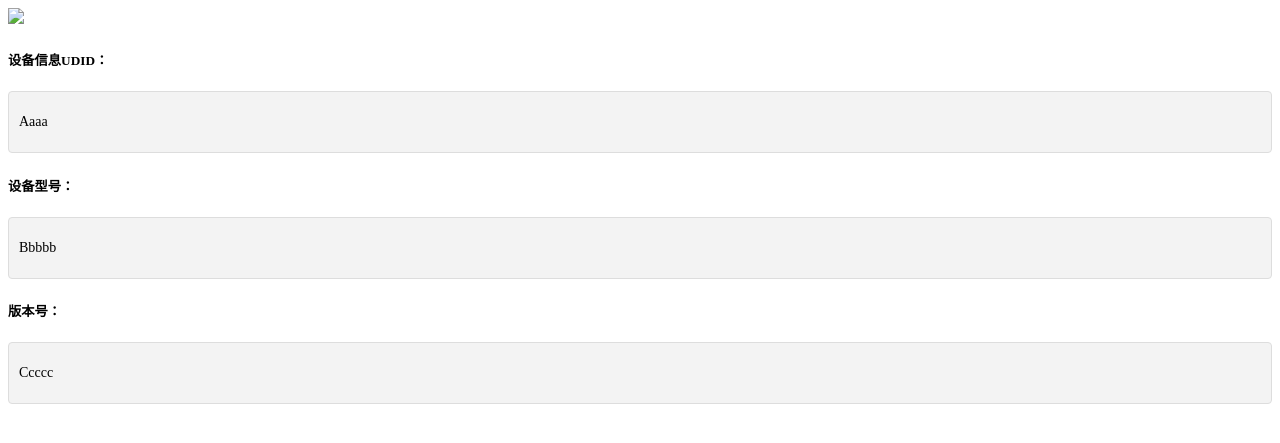
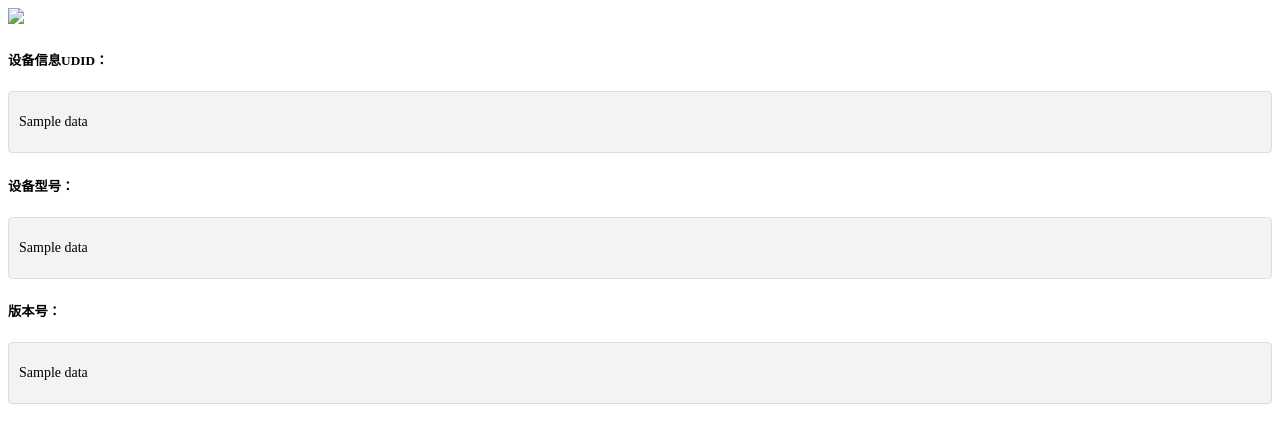
Before and after one commit to dioq/python_study, a Flask app: template iOS/package/templates/show_udid.html in a window 1280 px wide. Shown: the top 443 px of the page. Run offline with Flask 3, Linux system fonts and the light colour scheme; the template is opened without the code that fills it: most values are stand-ins (such as "Sample title", 1, 10 or a date in 2020).

Commit message:
get udid

```diff
--- a/iOS/package/main.py
+++ b/iOS/package/main.py
@@ -55,20 +55,17 @@ def get_udid():
     """
     获取设备返回的值
     """
-    # return "hello, go here"
-    # global udid_l
-    # b_data = request.data
-    # data_str = str(b_data).split('<?xml')[-1].split('</plist>')[0].split('dict')[1].replace('\\n', '').replace('\\t', '')\
-    #     .replace('>', '').replace('<', '').replace('/', '').replace('string', '').split('key')
-    # udid = data_str[4]
-    # product = app.get_phone(data_str[2])
-    # version = data_str[6]
-    # udid_l = [udid, product, version]
-    # # 这里一定要对301进行重定向
-    # return redirect(url_for('ios_udid.show_udid'), code=301)
-
-    path = "show_udid.html"
-    return render_template(path)  # 加入变量传递
+    global udid_l
+    b_data = request.data
+    data_str = str(b_data).split('<?xml')[-1].split('</plist>')[0].split('dict')[1].replace('\\n', '').replace('\\t',
+                                                                                                               '') \
+        .replace('>', '').replace('<', '').replace('/', '').replace('string', '').split('key')
+    udid = data_str[4]
+    product = "iPhone 7"
+    version = data_str[6]
+    udid_l = [udid, product, version]
+    # 这里一定要对301进行重定向
+    return redirect(url_for('ios_udid.show_udid'), code=301)
 
 
 # 实现通过浏览器下载并安装 安装包
--- a/iOS/package/templates/show_udid.html
+++ b/iOS/package/templates/show_udid.html
@@ -27,17 +27,17 @@
                     <h5 class="color-878f92 font-16 mb-15" style="text-align: left;">设备信息UDID：</h5>
                     <div style="text-align: left;word-break:break-all;background: #f3f3f3;border-radius: 4px;min-height: 40px;height: auto;padding: 8px 10px;border: 1px solid #ddd;"
                          class="tag-box tag-box-v3 mb-25">
-                        <p class="color-333" style="font-size: 14px">Aaaa</p>
+                        <p class="color-333" style="font-size: 14px">{{data[0]}}</p>
                     </div>
                     <h5 class="color-878f92 font-16 mb-15" style="text-align: left;">设备型号：</h5>
                     <div style="text-align: left;word-break:break-all;background: #f3f3f3;border-radius: 4px;min-height: 40px;height: auto;padding: 8px 10px;border: 1px solid #ddd;"
                          class="tag-box tag-box-v3 mb-25">
-                        <p class="color-333" style="font-size: 14px">Bbbbb</p>
+                        <p class="color-333" style="font-size: 14px">{{data[1]}}</p>
                     </div>
                     <h5 class="color-878f92 font-16 mb-15" style="text-align: left;">版本号：</h5>
                     <div style="text-align: left;word-break:break-all;background: #f3f3f3;border-radius: 4px;min-height: 40px;height: auto;padding: 8px 10px;border: 1px solid #ddd;"
                          class="tag-box tag-box-v3 mb-25">
-                        <p class="color-333" style="font-size: 14px">Ccccc</p>
+                        <p class="color-333" style="font-size: 14px">{{data[2]}}</p>
                     </div>
 
                 </div>
```
